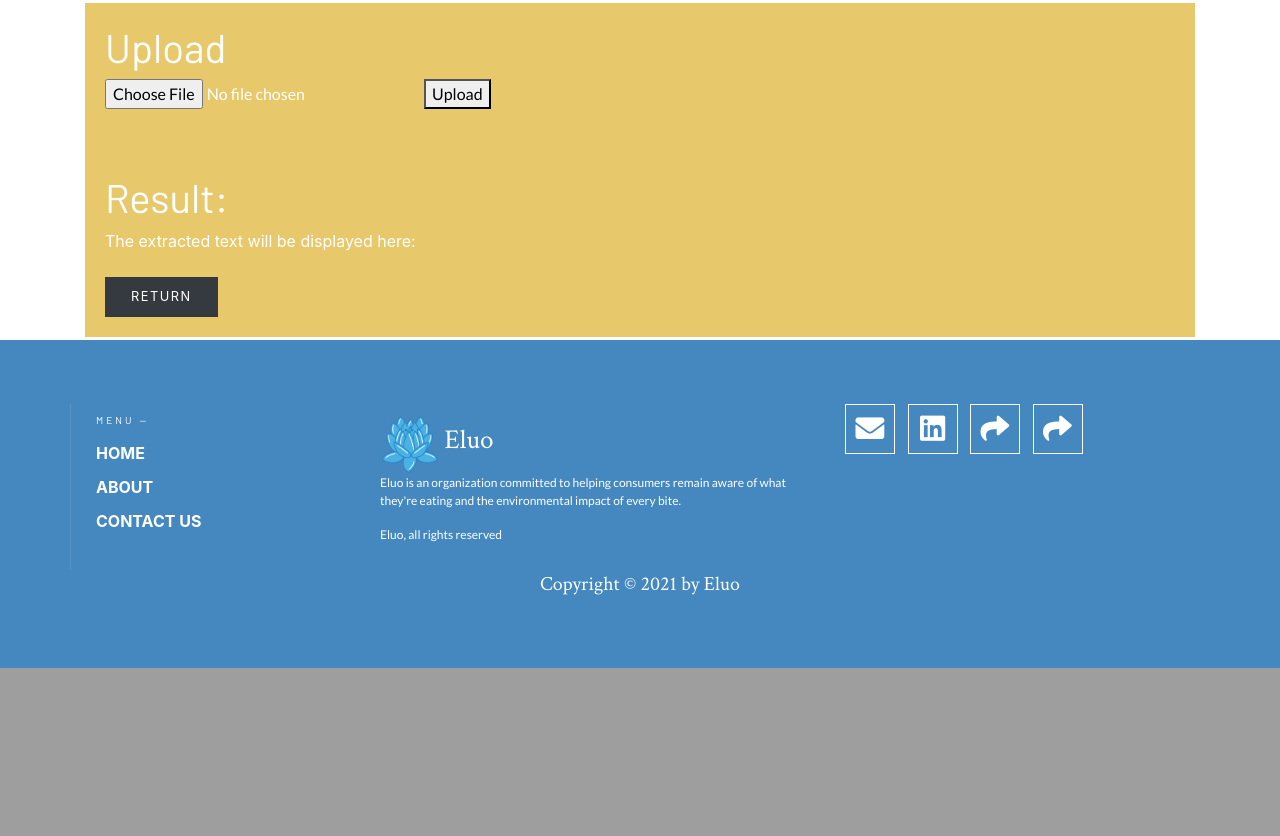
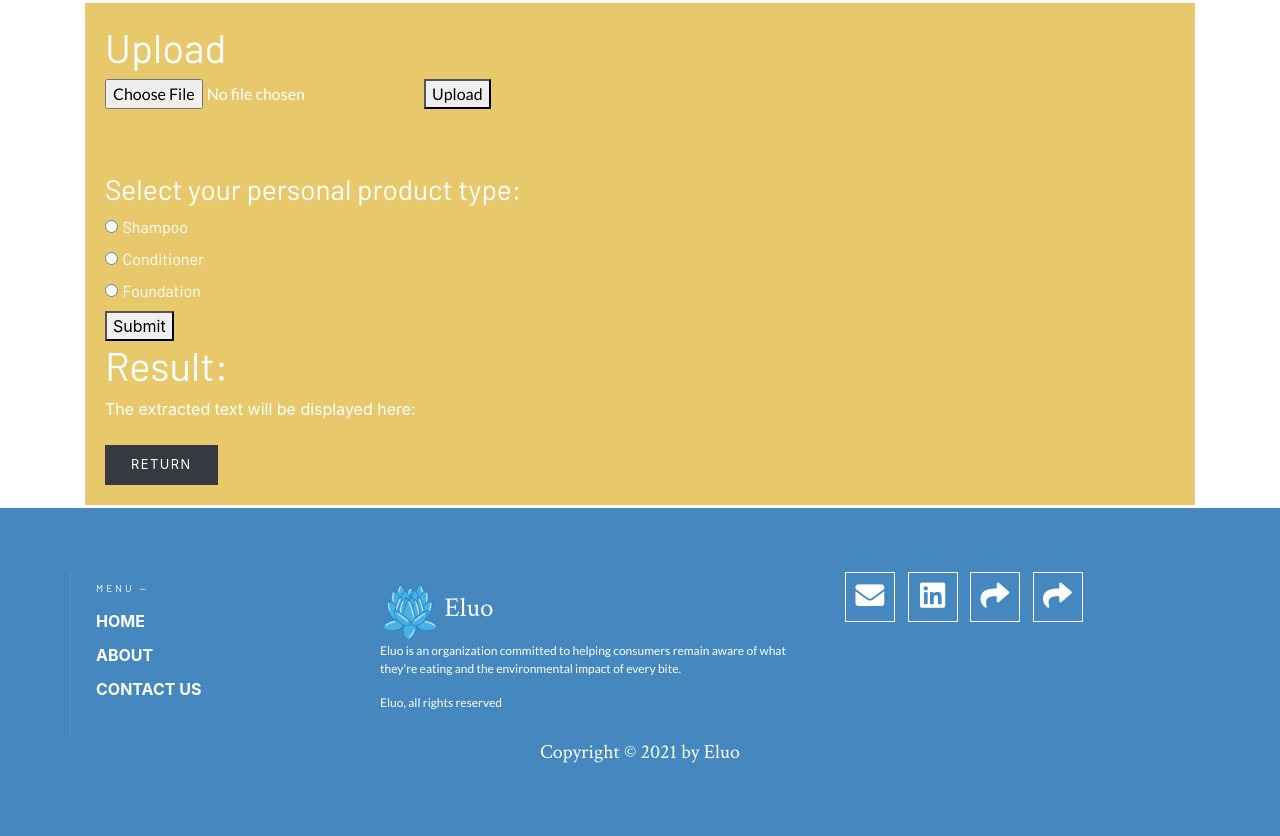
Before and after one commit to graceliu1/eluo, a Flask app: page /upload in a window 1280 px wide. Shown: the part 800-1636 px from the top of the page. Before the commit the page ends 1468 px from the top, so only its background shows below. Run offline with Flask 2, Linux system fonts and the light colour scheme; some libraries are stand-ins or nearby versions; some web fonts are replaced.

Commit message:
Update upload.html

```diff
--- a/templates/upload.html
+++ b/templates/upload.html
@@ -129,7 +129,9 @@
       button {
           all: unset;
       }
-
+      [type=submit],[type=file]input {
+        all: unset;
+      }
       /*****************/
 
       /**CARD STYLES CSS**/
@@ -198,10 +200,33 @@
               <input type=submit value=Upload>
         </form>
         <br><br>
+
+        <h3>Select your personal product type:</h3>
+
+        <form id = "productType" onsubmit='getScore()'>
+        <input type="radio" id="shampoo" name="product" value="shampoo">
+        <label for="shampoo">Shampoo</label><br>
+        <input type="radio" id="conditioner" name="product" value="conditioner">
+        <label for="conditioner">Conditioner</label><br>
+        <input type="radio" id="foundation" name="product" value="foundation">
+        <label for="foundation">Foundation</label>
+        <br>
+        <input type="submit" name="mysubmit" value="Submit"/>
+        </form>
+        <script>
+
+           function getScore(){
+                // Get the selected score (assuming one was selected)
+                var score = document.querySelector('input[name="product"]:checked').value;
+                alert(score + ' was selected!');
+            }
+        </script>
+
         <h1>Result:</h1>
+        <!--
         {% if img_src %}
           <img src="{{ img_src }}">
-        {% endif %}
+        {% endif %}-->
 
         {% if extracted_text %}
           <p> The extracted text from the image above is: <b> {{ extracted_text }} </b></p>
```
